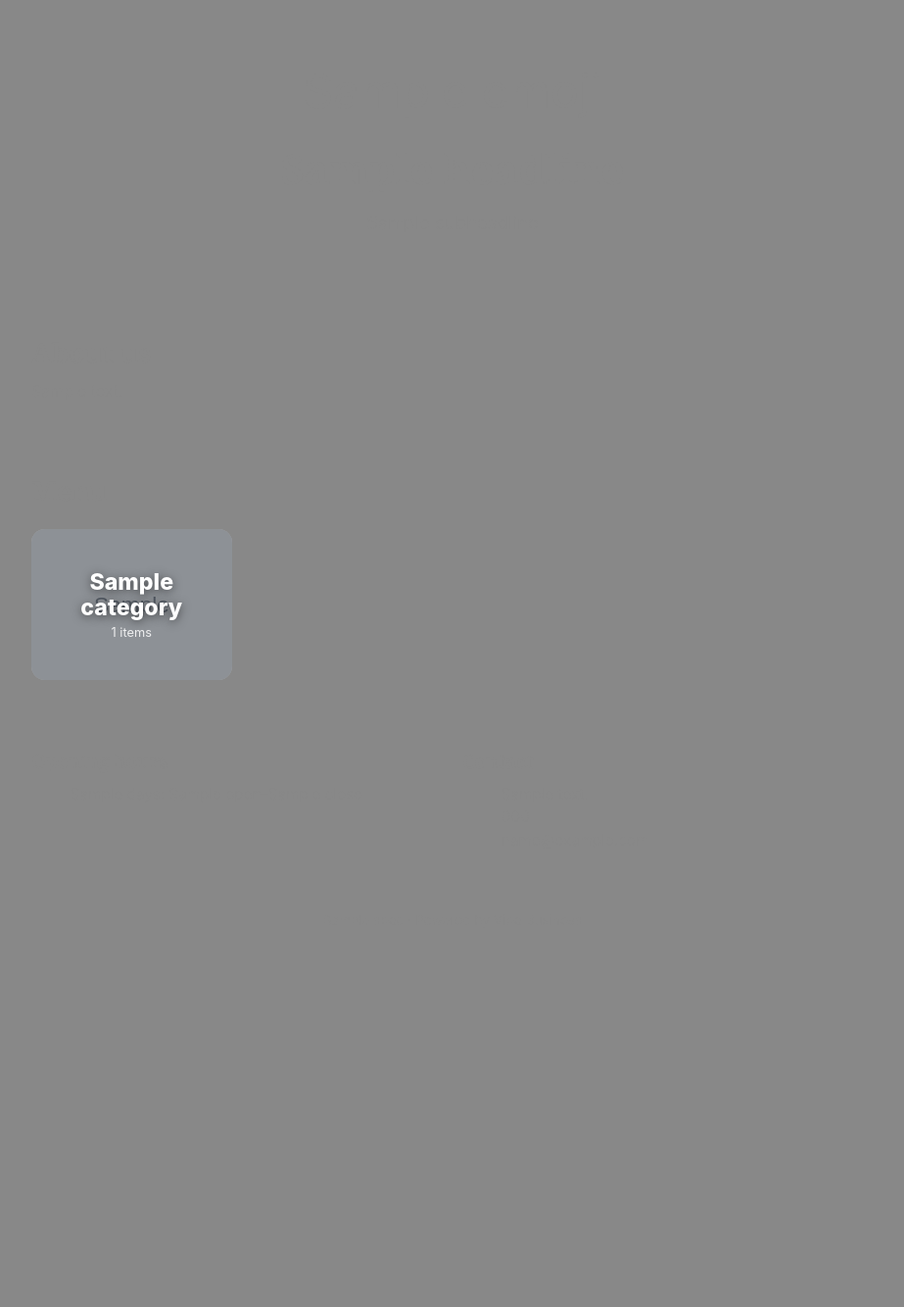
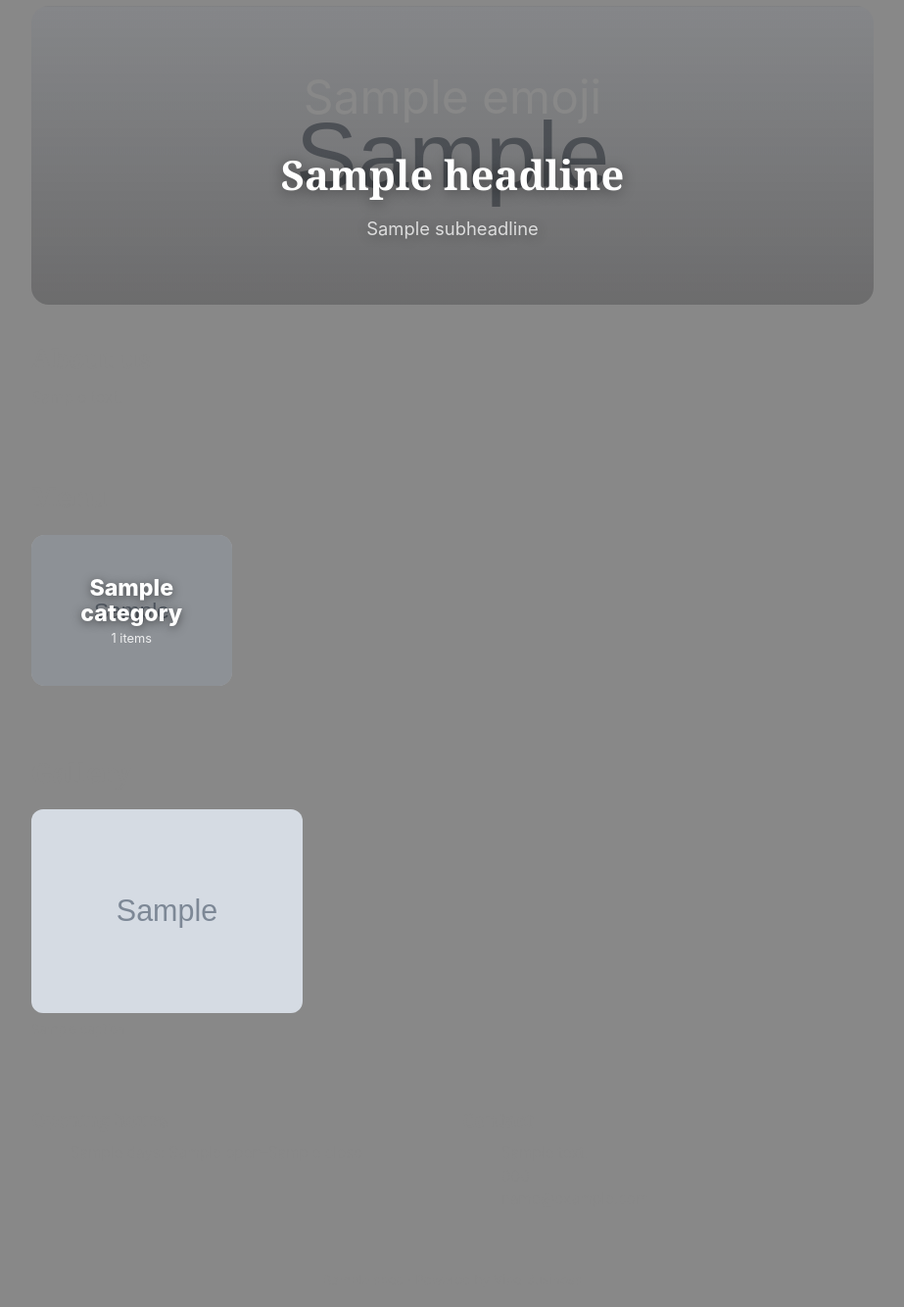
Before and after one commit to bluehawana/vibe-business-llm, a FastAPI app: template app/templates/site.html in a window 1280 px wide. Shown: the part 107-1441 px from the top of the page at 98% size, without its empty margins (178-1101 px from the left). Before the commit the page ends 801 px from the top, so only its background shows below. Run offline with FastAPI, Linux system fonts and the light colour scheme; the template is opened without the code that fills it: most values are stand-ins (such as "Sample title", 1, 10 or a date in 2020); grey boxes marked "Sample" are stand-in pictures.

Commit message:
Render photos, gallery and SEO — the Wix replacement
The guest page now uses what the schema gained earlier: hero photo behind the
headline (with a scrim so any picture stays readable), per-dish photos on the
menu cards, a gallery section, and real head metadata — title, description and
Open Graph tags, because for a restaurant the link preview in a group chat IS
the marketing. Falls back to business name and tagline when seo is unset, and a
spec with no photos renders zero img tags rather than broken ones.

Ichiban's seed gets its SEO text; photos wait on real photography.

Co-Authored-By: Claude Opus 5 (1M context) <noreply@anthropic.com>

```diff
--- a/app/main.py
+++ b/app/main.py
@@ -164,6 +164,7 @@ def site(request: Request, project_id: str):
         "spec": project["spec"],
         "spec_json": json.dumps(project["spec"], ensure_ascii=False),
         "payments_ready": stripe_pay.payments_configured(),
+        "page_url": f"{stripe_pay.BASE_URL}/site/{project_id}",
     })
 
 
--- a/app/templates/site.html
+++ b/app/templates/site.html
@@ -3,7 +3,17 @@
 <head>
 <meta charset="utf-8">
 <meta name="viewport" content="width=device-width, initial-scale=1">
-<title>{{ spec.business_name }}</title>
+{% set seo_title = spec.get('seo', {}).get('title') or spec.business_name %}
+{% set seo_desc = spec.get('seo', {}).get('description') or spec.tagline %}
+<title>{{ seo_title }}</title>
+<meta name="description" content="{{ seo_desc }}">
+<!-- What the link looks like pasted into a group chat — for a restaurant that
+     preview IS the marketing. -->
+<meta property="og:title" content="{{ seo_title }}">
+<meta property="og:description" content="{{ seo_desc }}">
+<meta property="og:type" content="restaurant.restaurant">
+{% if page_url %}<meta property="og:url" content="{{ page_url }}">{% endif %}
+{% if spec.hero.get('image') %}<meta property="og:image" content="{{ spec.hero.image }}">{% endif %}
 <style>
   :root {
     --primary: {{ spec.theme.primary_color }};
@@ -120,6 +130,18 @@
   .folder .fcount { font-size: .8rem; opacity: .85; }
   .backbtn { background: none; border: 0; color: var(--primary); font-family: inherit;
       font-size: .95rem; cursor: pointer; padding: 12px 0; }
+  /* Photos */
+  .hero.photo { background-size: cover; background-position: center; border-radius: 18px;
+      margin-top: 6px; }
+  .hero.photo h1, .hero.photo p { color: #fff; text-shadow: 0 2px 14px rgba(0,0,0,.45); }
+  .hero.photo .badge { border-color: #fff; color: #fff; }
+  .item .photo { width: 100%; aspect-ratio: 4 / 3; object-fit: cover; border-radius: 8px; }
+  .gphotos { display: grid; grid-template-columns: repeat(auto-fill, minmax(240px, 1fr));
+      gap: 14px; margin-top: 16px; }
+  .gphotos figure { margin: 0; }
+  .gphotos img { width: 100%; aspect-ratio: 4 / 3; object-fit: cover; border-radius: 12px;
+      display: block; }
+  .gphotos figcaption { font-size: .82rem; opacity: .65; padding-top: 6px; }
 </style>
 </head>
 <body class="{% if kiosk %}kiosk{% endif %}">
@@ -148,7 +170,7 @@
     <button class="cartbtn" id="cartbtn">🛒 <span id="cartcount">0</span></button>
   </nav>
 
-  <div class="hero">
+  <div class="hero{% if spec.hero.get('image') %} photo{% endif %}"{% if spec.hero.get('image') %} style="background-image:linear-gradient(rgba(22,17,12,.42),rgba(22,17,12,.55)),url('{{ spec.hero.image }}')"{% endif %}>
     <div class="emoji">{{ spec.hero.emoji }}</div>
     <h1>{{ spec.hero.headline }}</h1>
     <p>{{ spec.hero.subheadline }}</p>
@@ -186,6 +208,7 @@
       <div class="items">
         {% for it in cat['items'] %}
         <div class="item">
+          {% if it.get('image') %}<img class="photo" src="{{ it.image }}" alt="{{ it.name }}" loading="lazy">{% endif %}
           <div class="top"><span class="name">{{ it.name }}</span>
             <span class="price">{{ '%g' % it.price }} {{ spec.currency }}</span></div>
           <p class="desc">{{ it.description }}</p>
@@ -201,6 +224,18 @@
     </div>
     {% endfor %}
   </section>
+
+  {% if spec.get('gallery') %}
+  <section>
+    <h2>{% if spec.language == 'sv' %}Bilder{% else %}Gallery{% endif %}</h2>
+    <div class="gphotos">
+      {% for g in spec.gallery %}
+      <figure><img src="{{ g.image }}" alt="{{ g.caption }}" loading="lazy">
+        {% if g.caption %}<figcaption>{{ g.caption }}</figcaption>{% endif %}</figure>
+      {% endfor %}
+    </div>
+  </section>
+  {% endif %}
 
   <section class="info">
     {% if spec.hours %}
```
Also changed, not shown: scripts/seed_ichiban.py (+7 -0 lines), tests/test_app.py (+40 -0 lines).
